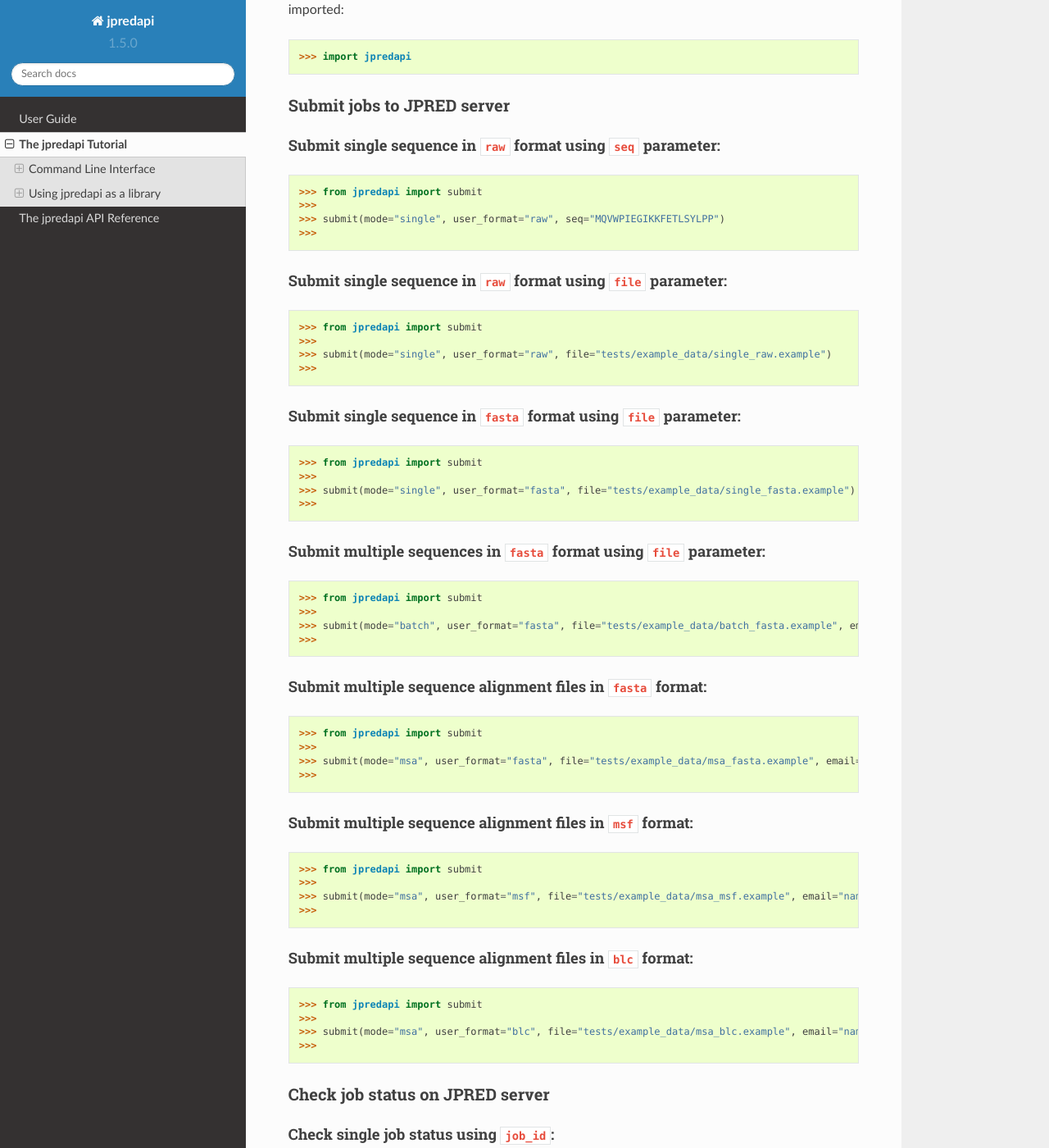
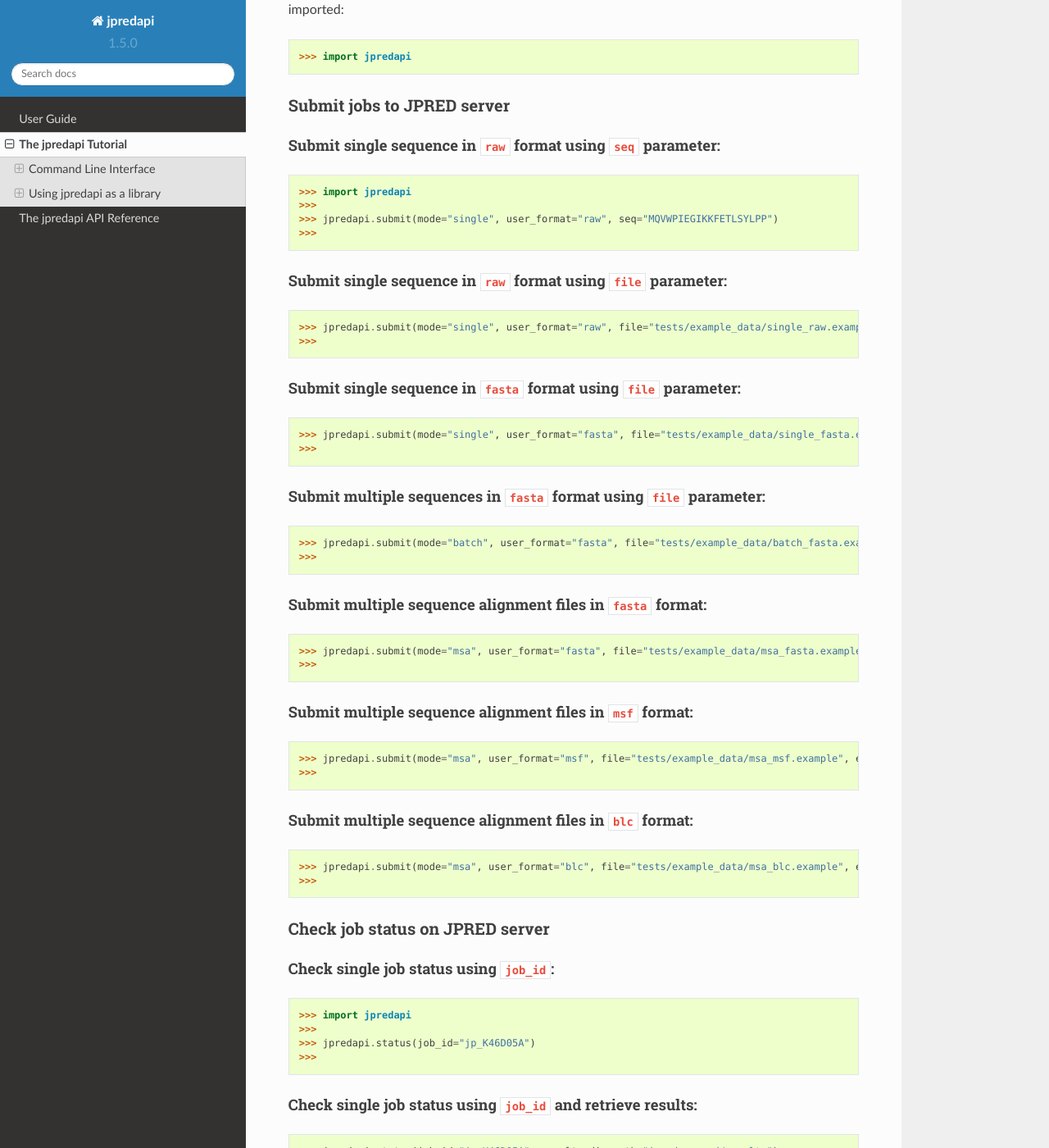
Before and after one commit to MoseleyBioinformaticsLab/jpredapi, a Sphinx documentation site: the page built from docs/tutorial.rst, in a window 1280 px wide and 1400 px high, scrolled down 4670 px. Shown: the whole window at 82% size. Built offline with Sphinx 7.4.7 and the Read the Docs theme 2.0.0, drawn with Linux system fonts in a browser that asks for light colours; some of the changed text lies outside the part shown.

Commit message:
Documentation update.

```diff
--- a/docs/tutorial.rst
+++ b/docs/tutorial.rst
@@ -279,56 +279,45 @@ Submit jobs to JPRED server
 Submit single sequence in ``raw`` format using ``seq`` parameter:
 *****************************************************************
 
->>> from jpredapi import submit
+>>> import jpredapi
 >>>
->>> submit(mode="single", user_format="raw", seq="MQVWPIEGIKKFETLSYLPP")
+>>> jpredapi.submit(mode="single", user_format="raw", seq="MQVWPIEGIKKFETLSYLPP")
 >>>
 
 Submit single sequence in ``raw`` format using ``file`` parameter:
 ******************************************************************
 
->>> from jpredapi import submit
->>>
->>> submit(mode="single", user_format="raw", file="tests/example_data/single_raw.example")
+>>> jpredapi.submit(mode="single", user_format="raw", file="tests/example_data/single_raw.example")
 >>>
 
 Submit single sequence in ``fasta`` format using ``file`` parameter:
 ********************************************************************
->>> from jpredapi import submit
->>>
->>> submit(mode="single", user_format="fasta", file="tests/example_data/single_fasta.example")
+
+>>> jpredapi.submit(mode="single", user_format="fasta", file="tests/example_data/single_fasta.example")
 >>>
 
 Submit multiple sequences in ``fasta`` format using ``file`` parameter:
 ***********************************************************************
 
->>> from jpredapi import submit
->>>
->>> submit(mode="batch", user_format="fasta", file="tests/example_data/batch_fasta.example", email="name@domain.com")
+>>> jpredapi.submit(mode="batch", user_format="fasta", file="tests/example_data/batch_fasta.example", email="name@domain.com")
 >>>
 
 Submit multiple sequence alignment files in ``fasta`` format:
 *************************************************************
 
->>> from jpredapi import submit
->>>
->>> submit(mode="msa", user_format="fasta", file="tests/example_data/msa_fasta.example", email="name@domain.com")
+>>> jpredapi.submit(mode="msa", user_format="fasta", file="tests/example_data/msa_fasta.example", email="name@domain.com")
 >>>
 
 Submit multiple sequence alignment files in ``msf`` format:
 ***********************************************************
 
->>> from jpredapi import submit
->>>
->>> submit(mode="msa", user_format="msf", file="tests/example_data/msa_msf.example", email="name@domain.com")
+>>> jpredapi.submit(mode="msa", user_format="msf", file="tests/example_data/msa_msf.example", email="name@domain.com")
 >>>
 
 Submit multiple sequence alignment files in ``blc`` format:
 ***********************************************************
 
->>> from jpredapi import submit
->>>
->>> submit(mode="msa", user_format="blc", file="tests/example_data/msa_blc.example", email="name@domain.com")
+>>> jpredapi.submit(mode="msa", user_format="blc", file="tests/example_data/msa_blc.example", email="name@domain.com")
 >>>
 
 Check job status on JPRED server
@@ -337,26 +326,22 @@ Check job status on JPRED server
 Check single job status using ``job_id``:
 *****************************************
 
->>> from jpredapi import status
+>>> import jpredapi
 >>>
->>> status(job_id="jp_K46D05A")
+>>> jpredapi.status(job_id="jp_K46D05A")
 >>>
 
 
 Check single job status using ``job_id`` and retrieve results:
 **************************************************************
 
->>> from jpredapi import status
->>>
->>> status(job_id="jp_K46D05A", results_dir_path="jpred_sspred/results")
+>>> jpredapi.status(job_id="jp_K46D05A", results_dir_path="jpred_sspred/results")
 >>>
 
 Check single job status using ``job_id``, retrieve results, and decompress archive:
 ***********************************************************************************
 
->>> from jpredapi import status
->>>
->>> status(job_id="jp_K46D05A", results_dir_path="jpred_sspred/results", extract=True)
+>>> jpredapi.status(job_id="jp_K46D05A", results_dir_path="jpred_sspred/results", extract=True)
 >>>
 
 Retrieve results from JPRED server
@@ -365,23 +350,21 @@ Retrieve results from JPRED server
 Retrieve results using ``job_id``:
 **********************************
 
->>> from jpredapi import get_results
+>>> import jpredapi
 >>>
->>> get_results(job_id="jp_K46D05A", results_dir_path="jpred_sspred/results")
+>>> jpredapi.get_results(job_id="jp_K46D05A", results_dir_path="jpred_sspred/results")
 >>>
 
 Retrieve results using ``job_id`` and decompress archive:
 *********************************************************
 
->>> from jpredapi import get_results
->>>
->>> get_results(job_id="jp_K46D05A", results_dir_path="jpred_sspred/results", extract=True)
+>>> jpredapi.get_results(job_id="jp_K46D05A", results_dir_path="jpred_sspred/results", extract=True)
 >>>
 
 Check how many jobs you have already submitted on a given day:
-**************************************************************
+--------------------------------------------------------------
 
->>> from jpredapi import quota
+>>> import jpredapi
 >>>
->>> quota(email="name@domain.com")
+>>> jpredapi.quota(email="name@domain.com")
 >>>
```
Also changed, not shown: jpredapi/__init__.py (+5 -8 lines), 1 other file.
